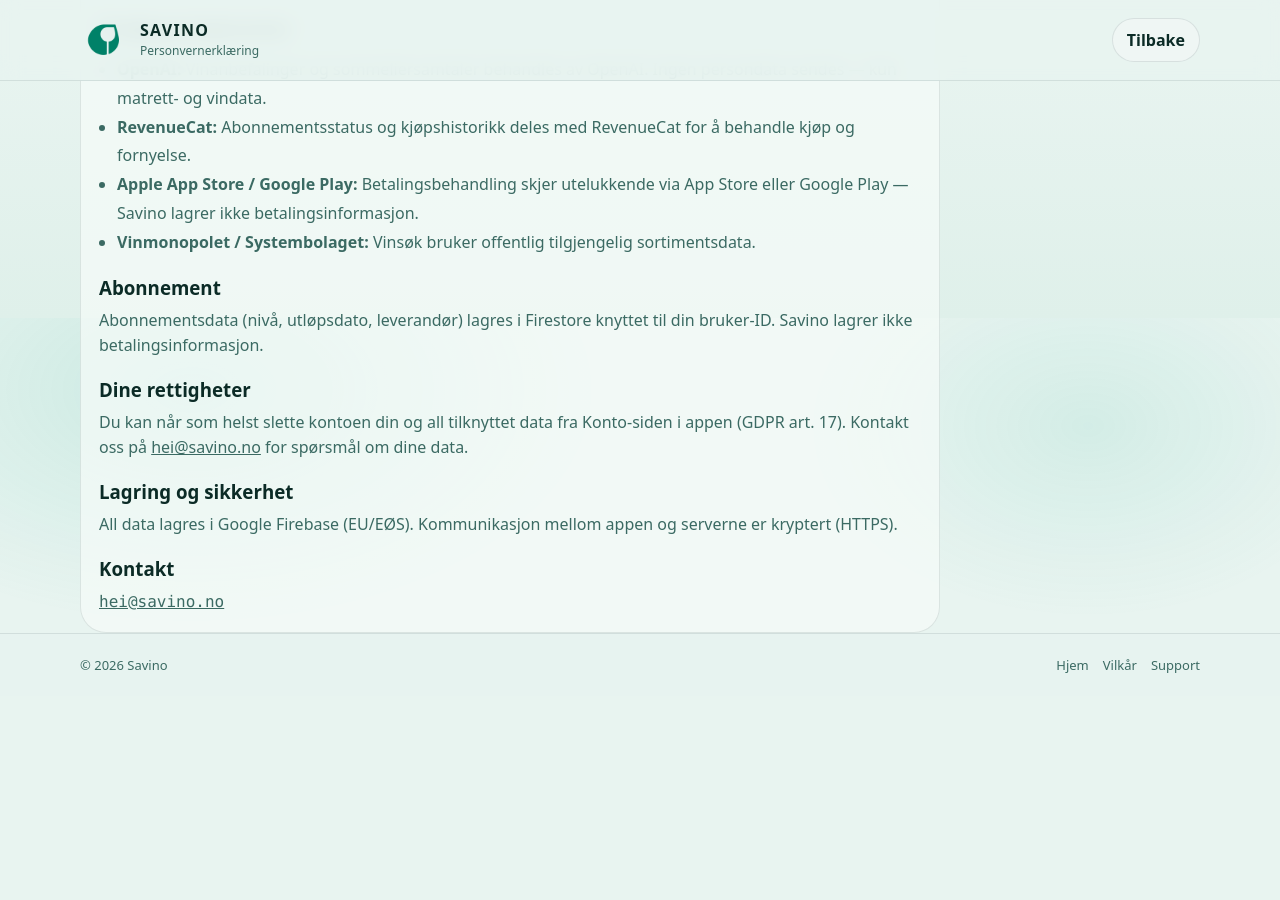
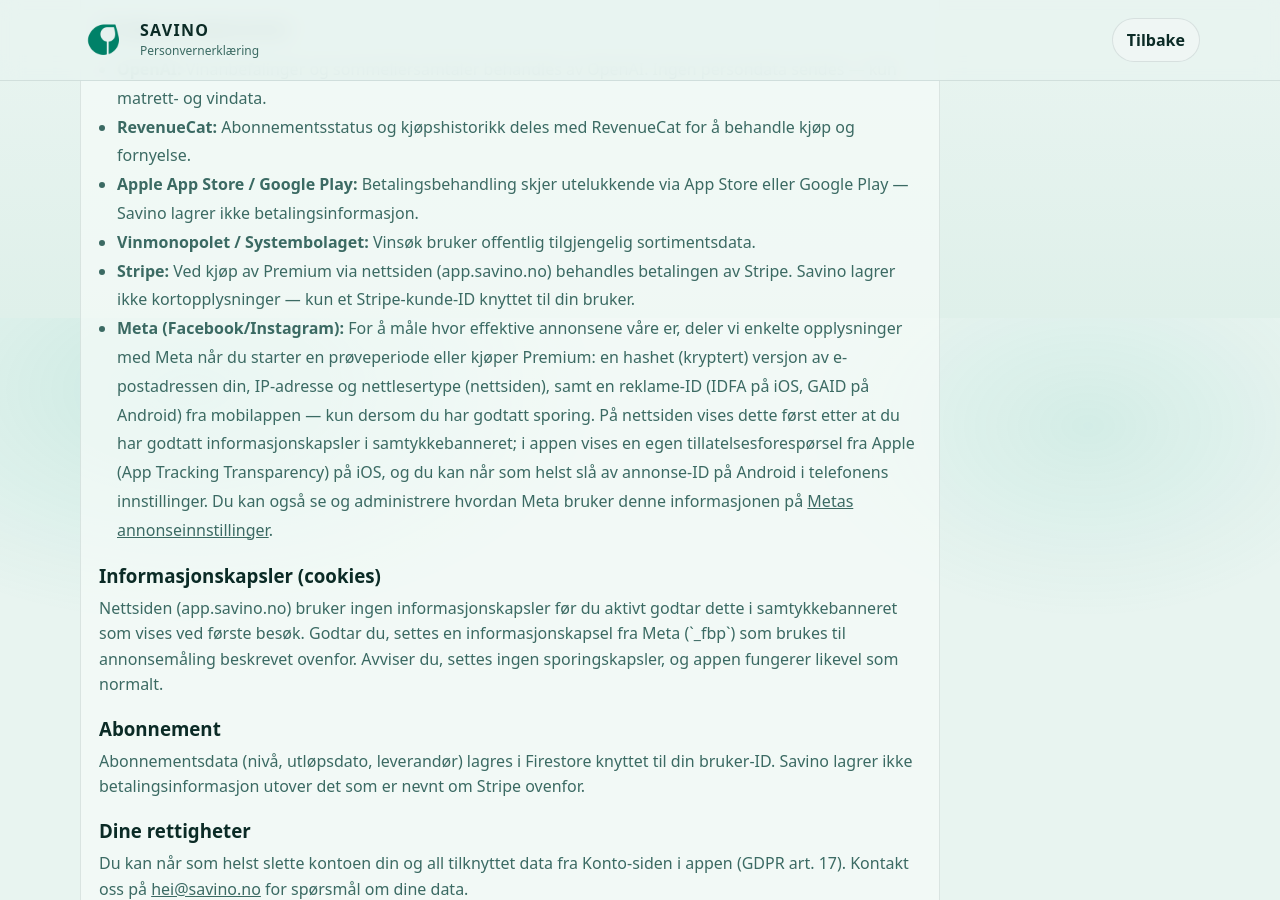
Before and after one commit to timkirstein/savino-support, a Jekyll site: the page privacy.html, which Jekyll copies as it is, in a window 1280 px wide and 900 px high, scrolled down 582 px. Built offline with Jekyll 4.4.1, drawn with Linux system fonts in a browser that asks for light colours; before the commit the page ends 1278 px from its top, so only the background shows below that; some of the changed text lies outside the part shown.

Commit message:
Document Meta Ads Pixel/CAPI, Stripe web billing, and cookies
Adds Meta (Facebook) and Stripe as third-party data recipients under
"Tredjepartstjenester", plus a new cookies section describing the
consent-gated Meta Pixel on app.savino.no. Updates the terms page to
note Stripe billing for web purchases, alongside existing App
Store/Play billing for the app.

Co-Authored-By: Claude Sonnet 5 <noreply@anthropic.com>

```diff
--- a/privacy.html
+++ b/privacy.html
@@ -41,7 +41,7 @@
     <main class="first-section">
       <div class="container">
         <h1>Personvernerklæring</h1>
-        <p class="lead">Sist oppdatert: 29. april 2026</p>
+        <p class="lead">Sist oppdatert: 7. august 2026</p>
 
         <div class="card" style="max-width: 860px">
           <h3>Om Savino</h3>
@@ -97,12 +97,46 @@
               <strong>Vinmonopolet / Systembolaget:</strong> Vinsøk bruker
               offentlig tilgjengelig sortimentsdata.
             </li>
+            <li>
+              <strong>Stripe:</strong> Ved kjøp av Premium via nettsiden
+              (app.savino.no) behandles betalingen av Stripe. Savino lagrer
+              ikke kortopplysninger — kun et Stripe-kunde-ID knyttet til din
+              bruker.
+            </li>
+            <li>
+              <strong>Meta (Facebook/Instagram):</strong> For å måle hvor
+              effektive annonsene våre er, deler vi enkelte opplysninger med
+              Meta når du starter en prøveperiode eller kjøper Premium: en
+              hashet (kryptert) versjon av e-postadressen din, IP-adresse og
+              nettlesertype (nettsiden), samt en reklame-ID (IDFA på iOS,
+              GAID på Android) fra mobilappen — kun dersom du har godtatt
+              sporing. På nettsiden vises dette først etter at du har godtatt
+              informasjonskapsler i samtykkebanneret; i appen vises en egen
+              tillatelsesforespørsel fra Apple (App Tracking Transparency) på
+              iOS, og du kan når som helst slå av annonse-ID på Android i
+              telefonens innstillinger. Du kan også se og administrere
+              hvordan Meta bruker denne informasjonen på
+              <a href="https://www.facebook.com/adpreferences" target="_blank" rel="noopener">
+                Metas annonseinnstillinger</a
+              >.
+            </li>
           </ul>
+
+          <h3 style="margin-top: 18px">Informasjonskapsler (cookies)</h3>
+          <p>
+            Nettsiden (app.savino.no) bruker ingen informasjonskapsler før du
+            aktivt godtar dette i samtykkebanneret som vises ved første
+            besøk. Godtar du, settes en informasjonskapsel fra Meta (`_fbp`)
+            som brukes til annonsemåling beskrevet ovenfor. Avviser du,
+            settes ingen sporingskapsler, og appen fungerer likevel som
+            normalt.
+          </p>
 
           <h3 style="margin-top: 18px">Abonnement</h3>
           <p>
             Abonnementsdata (nivå, utløpsdato, leverandør) lagres i Firestore
-            knyttet til din bruker-ID. Savino lagrer ikke betalingsinformasjon.
+            knyttet til din bruker-ID. Savino lagrer ikke
+            betalingsinformasjon utover det som er nevnt om Stripe ovenfor.
           </p>
 
           <h3 style="margin-top: 18px">Dine rettigheter</h3>
```
Also changed, not shown: terms.html (+8 -5 lines).
